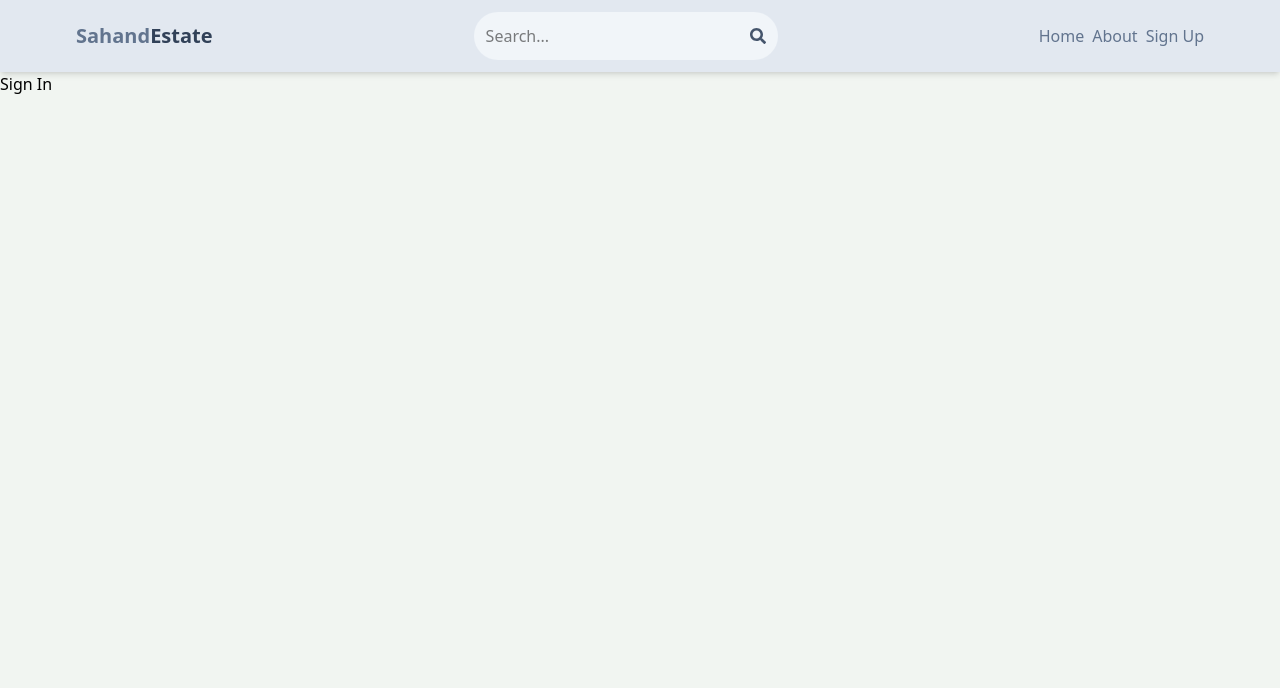
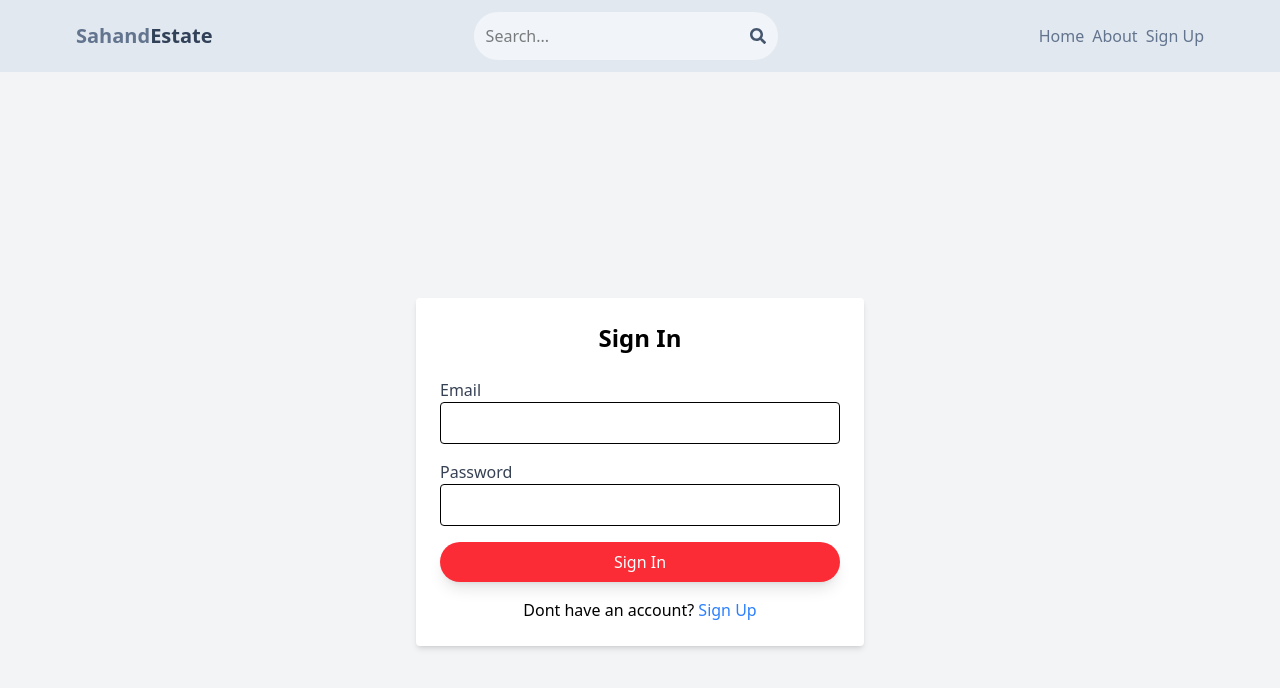
Before and after one commit to asifali-7890/Sahand-Estate, a React (Vite) app in the folder client/: page /signin in a window 1280 px wide. Shown: the top 688 px of the page. Built offline with nearby package versions, Linux system fonts and the light colour scheme.

Commit message:
Implement SignIn page with form handling and API integration

```diff
--- a/client/src/Pages/SignIn.jsx
+++ b/client/src/Pages/SignIn.jsx
@@ -1,9 +1,70 @@
+import { useState } from 'react';
+import { Link } from 'react-router-dom';
+import axios from 'axios';
+
 const SignIn = () => {
+  const [formData, setFormData] = useState({
+    email: '',
+    password: ''
+  });
+
+  const handleChange = (e) => {
+    const { value, id } = e.target;
+    setFormData({
+      ...formData,
+      [id]: value
+    });
+  };
+
+  const handleSubmit = async (e) => {
+    e.preventDefault();
+    try {
+      const response = await axios.post('/api/auth/signin', formData);
+      console.log('Successfully signed in:', response.data);
+      // Handle successful sign-in (e.g., redirect to dashboard)
+    } catch (error) {
+      console.error('Error:', error.response ? error.response.data : error.message);
+    }
+  };
+
   return (
-    <div>
-      Sign In
+    <div className="flex justify-center items-center min-h-screen bg-gray-100">
+      <form onSubmit={handleSubmit} className="bg-white p-6 rounded shadow-md w-full max-w-md">
+        <h2 className="text-2xl font-bold mb-6 text-center">Sign In</h2>
+        <div className="mb-4">
+          <label htmlFor="email" className="block text-gray-700">Email</label>
+          <input
+            type="email"
+            id="email"
+            name="email"
+            value={formData.email}
+            onChange={handleChange}
+            className="w-full px-3 py-2 border rounded"
+            required
+          />
+        </div>
+        <div className="mb-4">
+          <label htmlFor="password" className="block text-gray-700">Password</label>
+          <input
+            type="password"
+            id="password"
+            name="password"
+            value={formData.password}
+            onChange={handleChange}
+            className="w-full px-3 py-2 border rounded"
+            required
+          />
+        </div>
+        <button
+          type="submit"
+          className="w-full shadow-lg bg-red-500 text-white py-2 rounded-full transform hover:scale-110 transition-transform duration-200 ease-in-out hover:bg-blue-600"
+        >
+          Sign In
+        </button>
+        <p className="mt-4 text-center">Dont have an account? <Link to='/signup' className="text-blue-500 hover:underline">Sign Up</Link></p>
+      </form>
     </div>
-  )
-}
+  );
+};
 
-export default SignIn
+export default SignIn;
```
